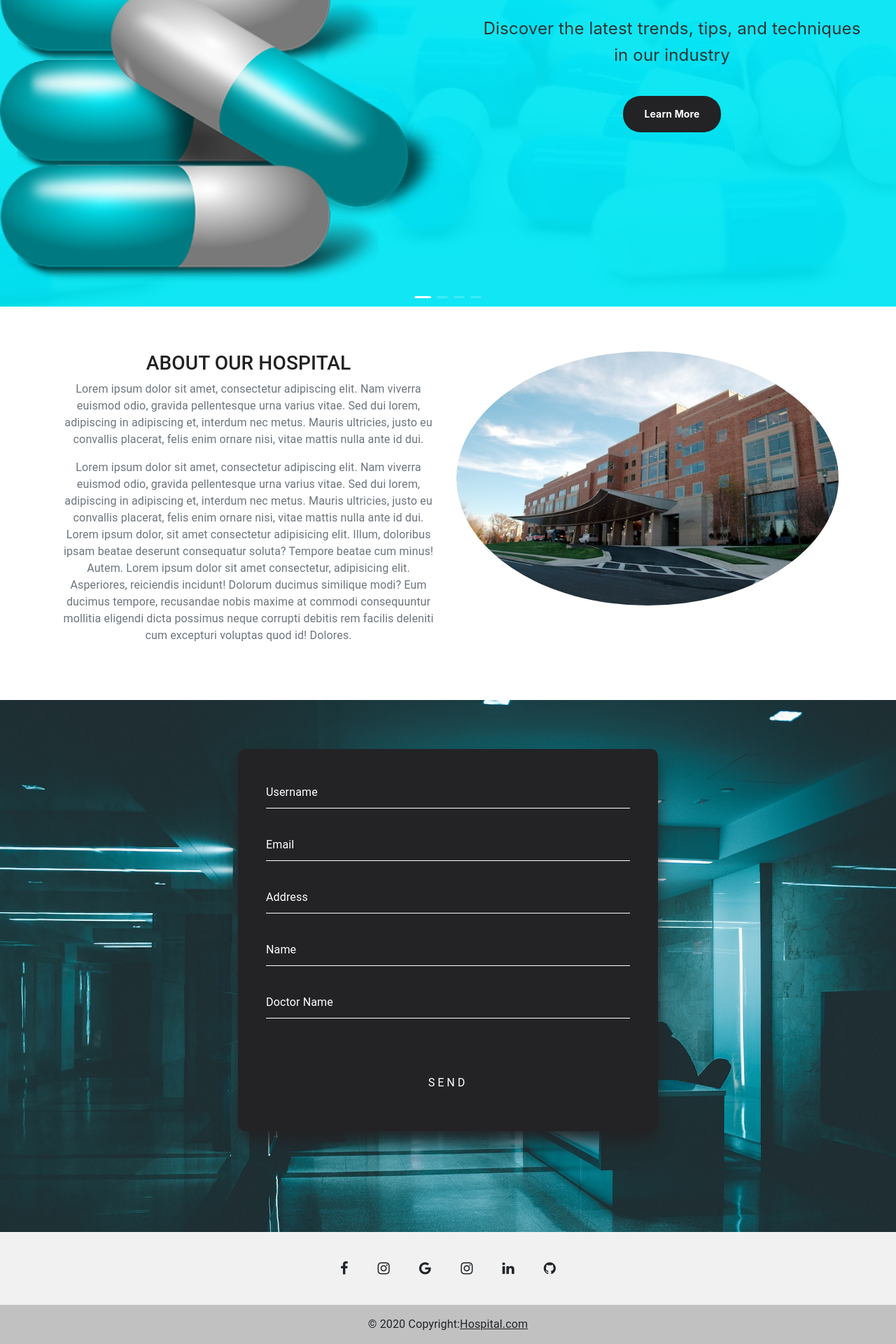
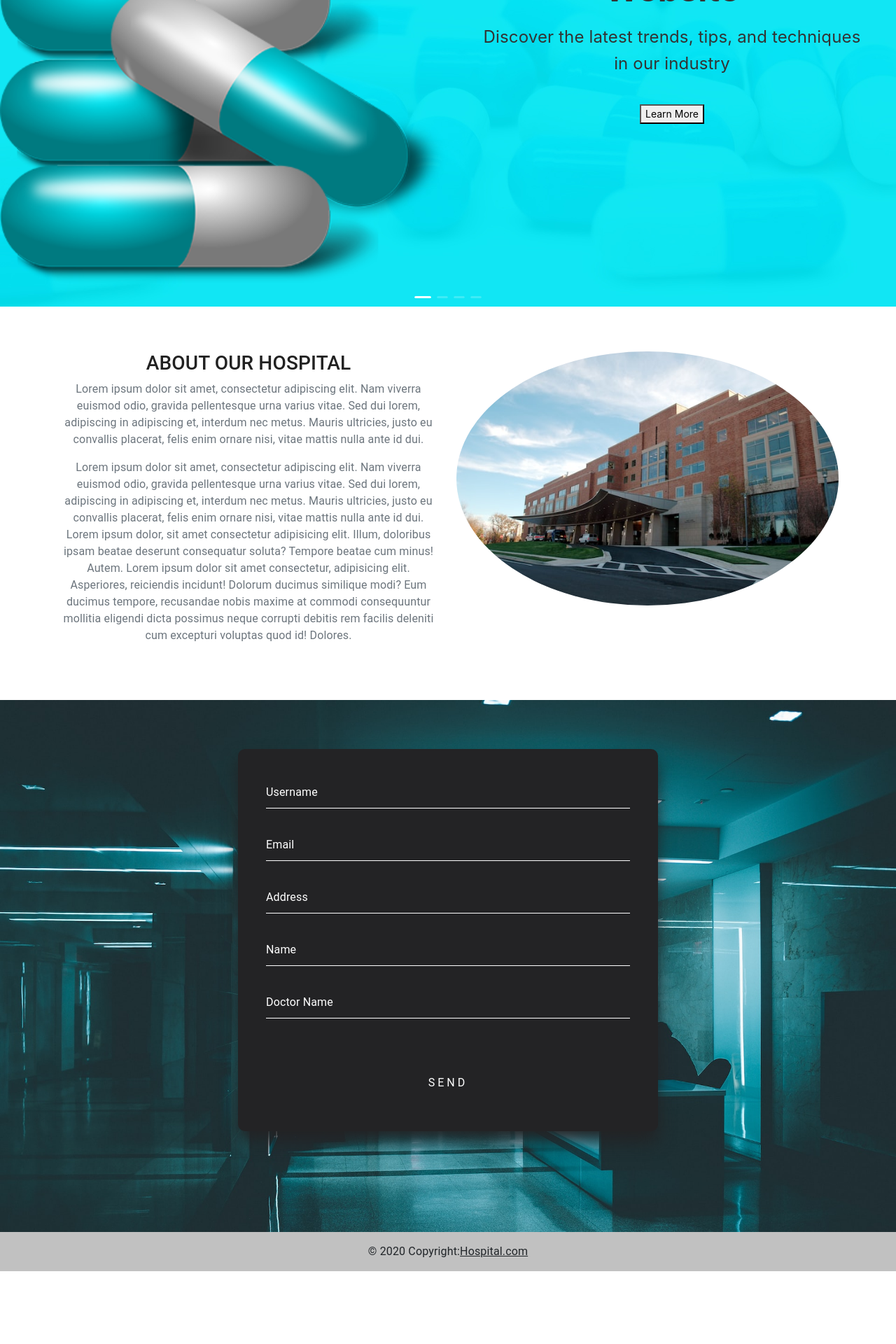
Before and after one commit to prathamsaxen/Medicine-Alarm, a React (Create React App) app in the folder client/: page / in a window 1280 px wide. Shown: the part 427-2347 px from the top of the page at 70% size. After the commit the page ends 2243 px from the top, so only its background shows below. Built offline with nearby package versions, Linux system fonts and the light colour scheme.

Commit message:
UI Bugs Removed by PRatham

```diff
--- a/client/src/App.js
+++ b/client/src/App.js
@@ -19,6 +19,7 @@ function App() {
       <Route path="/about" element={<About/>}/>
       <Route path="/login" element={<Login/>}/>
       <Route path="/signup" element={<SIgnUp/>}/>
+      <Route path="*" element={<NoPage />} />
     </Routes>
     <Footer/>
   </div>
--- a/client/src/Common/Footer.js
+++ b/client/src/Common/Footer.js
@@ -4,30 +4,9 @@ const Footer = () => {
   return (
     <div>
        <footer className="text-center text-white" style={{backgroundColor: '#f1f1f1'}}>
-  {/* Grid container */}
-  <div className="container pt-4">
-    {/* Section: Social media */}
-    <section className="mb-4">
-      {/* Facebook */}
-      <a className="btn btn-link btn-floating btn-lg text-dark m-1" href="#!" role="button" data-mdb-ripple-color="dark"><i class="fa fa-facebook" aria-hidden="true"></i></a>
-      {/* Twitter */}
-      <a className="btn btn-link btn-floating btn-lg text-dark m-1" href="#!" role="button" data-mdb-ripple-color="dark"><i class="fa fa-instagram" aria-hidden="true"></i></a>
-      {/* Google */}
-      <a className="btn btn-link btn-floating btn-lg text-dark m-1" href="#!" role="button" data-mdb-ripple-color="dark"><i className="fa fa-google" /></a>
-      {/* Instagram */}
-      <a className="btn btn-link btn-floating btn-lg text-dark m-1" href="#!" role="button" data-mdb-ripple-color="dark"><i className="fa fa-instagram" /></a>
-      {/* Linkedin */}
-      <a className="btn btn-link btn-floating btn-lg text-dark m-1" href="#!" role="button" data-mdb-ripple-color="dark"><i className="fa fa-linkedin" /></a>
-      {/* Github */}
-      <a className="btn btn-link btn-floating btn-lg text-dark m-1" href="#!" role="button" data-mdb-ripple-color="dark"><i className="fa fa-github" /></a>
-    </section>
-    {/* Section: Social media */}
-  </div>
-  {/* Grid container */}
-  {/* Copyright */}
-  <div className="text-center text-dark p-3" style={{backgroundColor: 'rgba(0, 0, 0, 0.2)'}}>
+      <div className="text-center text-dark p-3" style={{backgroundColor: 'rgba(0, 0, 0, 0.2)'}}>
     © 2020 Copyright:
-    <a className="text-dark" href="">Hospital.com</a>
+    <a className="text-dark" href="/">Hospital.com</a>
   </div>
   {/* Copyright */}
 </footer>
--- a/client/src/Common/Hero.js
+++ b/client/src/Common/Hero.js
@@ -14,11 +14,11 @@ const Hero = (props) => (
   <Carousel  className={props.className}>
     <div  >
   <div className="hero" style={contentStyle} >
-    <img src={Images.medicin} alt="Hero Image" />
+    <img src={Images.medicin} alt="Hero" />
     <div className="hero-text">
       <h1>Welcome to Our Website</h1>
       <p>Discover the latest trends, tips, and techniques in our industry</p>
-      <a href="#">Learn More</a>
+      <button >Learn More</button>
     </div>
   </div>
 </div>
@@ -26,32 +26,32 @@ const Hero = (props) => (
 <div >
 
   <div className="hero" style={contentStyle} >
-    <img src={Images.aboutMedicine} alt="Hero Image" />
+    <img src={Images.aboutMedicine} alt="Hero" />
     <div className="hero-text">
       <h1>Welcome to Our Website</h1>
       <p>Discover the latest trends, tips, and techniques in our industry</p>
-      <a href="#">Learn More</a>
+      <button>Learn More</button>
     </div>
   </div>
 </div>
     <div>
     <div className="hero" style={contentStyle} >
 
-    <img src={Images.medicin} alt="Hero Image" />
+    <img src={Images.medicin} alt="Hero" />
     <div className="hero-text">
       <h1>Welcome to Our Website</h1>
       <p>Discover the latest trends, tips, and techniques in our industry</p>
-      <a href="#">Learn More</a>
+      <button>Learn More</button>
     </div>
   </div>
     </div>
     <div>
     <div className="hero" style={contentStyle} >
-    <img src={Images.medicines} alt="Hero Image" />
+    <img src={Images.medicines} alt="Hero" />
     <div className="hero-text">
       <h1>Welcome to Our Website</h1>
       <p>Discover the latest trends, tips, and techniques in our industry</p>
-      <a href="#">Learn More</a>
+      <button>Learn More</button>
     </div>
   </div>
     </div>
--- a/client/src/Common/Images.js
+++ b/client/src/Common/Images.js
@@ -1,4 +1,4 @@
-import React from 'react'
+
 
 const Images ={
     HeroBg: require("../images/hero-bg.jpg"),
--- a/client/src/Components/About.js
+++ b/client/src/Components/About.js
@@ -1,5 +1,4 @@
 import React from 'react'
-import Navbar from '../Common/Navbar'
 import Images from '../Common/Images'
 const About = (props) => {
   return (
@@ -14,7 +13,7 @@ const About = (props) => {
         <p className="text-muted">Lorem ipsum dolor sit amet, consectetur adipiscing elit. Nam viverra euismod odio, gravida pellentesque urna varius vitae. Sed dui lorem, adipiscing in adipiscing et, interdum nec metus. Mauris ultricies, justo eu convallis placerat, felis enim ornare nisi, vitae mattis nulla ante id dui. Lorem ipsum dolor, sit amet consectetur adipisicing elit. Illum, doloribus ipsam beatae deserunt consequatur soluta? Tempore beatae cum minus! Autem. Lorem ipsum dolor sit amet consectetur, adipisicing elit. Asperiores, reiciendis incidunt! Dolorum ducimus similique modi? Eum ducimus tempore, recusandae nobis maxime at commodi consequuntur mollitia eligendi dicta possimus neque corrupti debitis rem facilis deleniti cum excepturi voluptas quod id! Dolores.</p>
       </div>
       <div className="col-lg-6 my-3">
-        <img src={Images.hospital} className="img-fluid rounded-circle d-none d-lg-block" alt="Hospital Image" />
+        <img src={Images.hospital} className="img-fluid rounded-circle d-none d-lg-block" alt="Hospital" />
       </div>
     </div>
   </div>
--- a/client/src/Components/Contact.js
+++ b/client/src/Components/Contact.js
@@ -1,5 +1,4 @@
 import React from 'react'
-import Navbar from '../Common/Navbar'
 import Images from '../Common/Images'
 import '../Form.css'
 const Contact = () => {
@@ -34,7 +33,7 @@ const Contact = () => {
       <label>Doctor Name</label>
     </div>
     <center>
-      <a href="#">
+      <a href="/">
         SEND
         <span />
       </a></center>
--- a/client/src/Components/Home.js
+++ b/client/src/Components/Home.js
@@ -1,7 +1,5 @@
-import  Footer  from '../Common/Footer'
 import React from 'react'
 import Hero from '../Common/Hero'
-import Navbar from '../Common/Navbar'
 import About from './About'
 import Contact from './Contact'
 const Home = () => {
--- a/client/src/Components/Login.js
+++ b/client/src/Components/Login.js
@@ -1,7 +1,6 @@
 import React from 'react'
 import '../Form.css'
-import Images from '../Common/Images'
-import {NavLink,Link} from 'react-router-dom'
+import {NavLink} from 'react-router-dom'
 import LockIcon from '@mui/icons-material/Lock';
 
 const Login = () => {
@@ -18,8 +17,8 @@ const Login = () => {
     <input placeholder="Password" className="input-field" type="password" />
   </div>
   <div className="btn">
-  <Link to='/login'>   <button className="button1">&nbsp;&nbsp;&nbsp;&nbsp;&nbsp;&nbsp;Login&nbsp;&nbsp;&nbsp;&nbsp;&nbsp;&nbsp;</button> </Link>
-   <Link to='/signup'> <button className="button2">Sign Up</button></Link>
+  <NavLink to='/login'>   <button className="button1">&nbsp;&nbsp;&nbsp;&nbsp;&nbsp;&nbsp;Login&nbsp;&nbsp;&nbsp;&nbsp;&nbsp;&nbsp;</button> </NavLink>
+   <NavLink to='/signup'> <button className="button2">Sign Up</button></NavLink>
   </div>
   <button className="button3">Forgot Password</button>
 </form>
```
